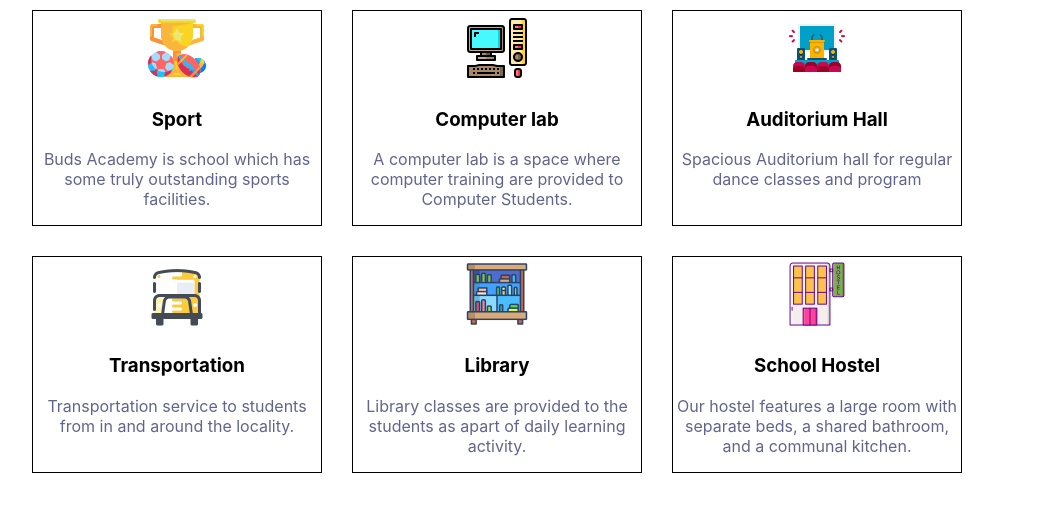
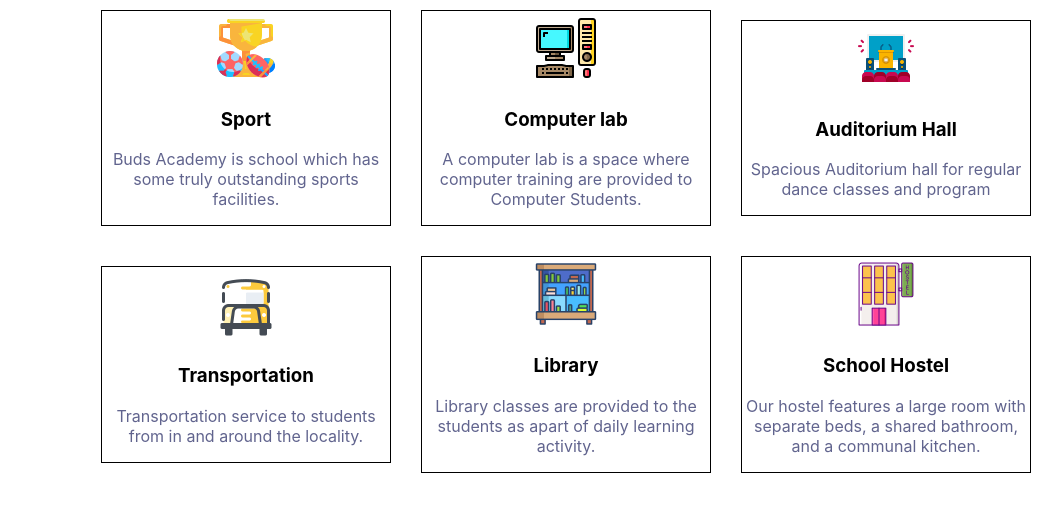
Before and after one commit to naharki/budsws, a React (Create React App) app: page / in a window 1280 px wide. Shown: the top 512 px of the page, without its empty margins (74-1136 px from the left). Built offline with nearby package versions, Linux system fonts and the light colour scheme.

Commit message:
Center cards

```diff
--- a/package.json
+++ b/package.json
@@ -11,7 +11,7 @@
     "bootstrap": "^5.3.0",
     "react": "^18.2.0",
     "react-dom": "^18.2.0",
-    "react-scripts": "5.0.1",
+    "react-scripts": "^5.0.1",
     "styled-components": "^5.3.11",
     "web-vitals": "^2.1.4"
   },
--- a/src/styles/Card.css
+++ b/src/styles/Card.css
@@ -2,6 +2,8 @@
     display: flex;
     flex-direction: row;
     flex-wrap: wrap;
+    justify-content: center;
+    align-items: center;
     column-count: 2;
     width: 85%;
     margin: auto;
```
Also changed, not shown: 1 other file (tests, documents, lock files or other folders).
